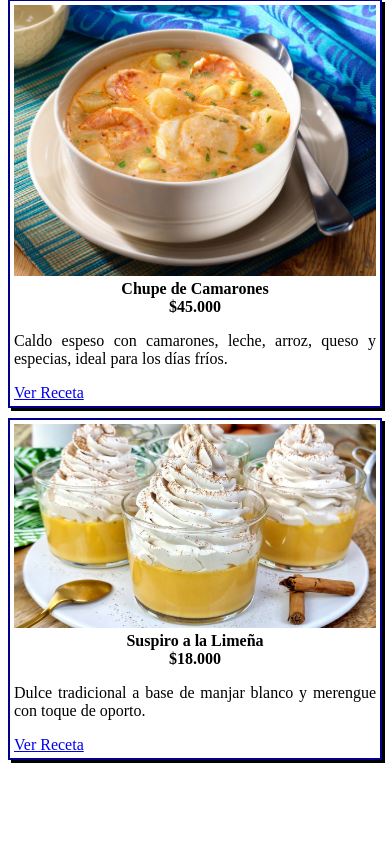
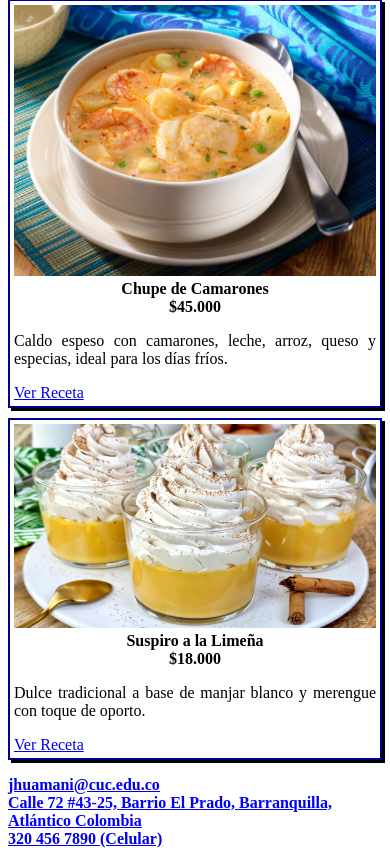
Before and after one commit to jeshuamani24/Pagina-de-restaurante, a plain HTML site: page menu.html in a window 390 px wide. Shown: the part 2895-3759 px from the top of the page. Before the commit the page ends 3663 px from the top, so only its background shows below. Drawn offline with Linux system fonts and the light colour scheme.

Commit message:
Actualización de index, menú y estilos

```diff
--- a/menu.html
+++ b/menu.html
@@ -130,5 +130,14 @@
             </div>
         </div>
     </section>
+    <section>
+        <footer>
+            <p>
+                <a href="mailto:jhuamani@cuc.edu.co">jhuamani@cuc.edu.co</a> <br>
+                    Calle 72 #43-25, Barrio El Prado, Barranquilla, Atlántico Colombia <br>
+                    <a href="tel:+573204567890">320 456 7890 (Celular)</a>
+            </p>
+        </footer>
+    </section>
 </body>
 </html>
--- a/styles.css
+++ b/styles.css
@@ -50,4 +50,13 @@ img{
     .card{
         width:100%
 }
+footer{
+    color: blue; /* Color estándar de enlace */
+    text-decoration: underline; /* Subrayado como un enlace tradicional */
+    font-weight: bold;
 }
+
+footer:hover {
+    color: darkblue; /* Cambia de color cuando se pasa el cursor */
+}
+}
```
Also changed, not shown: index.html (+3 -3 lines).
